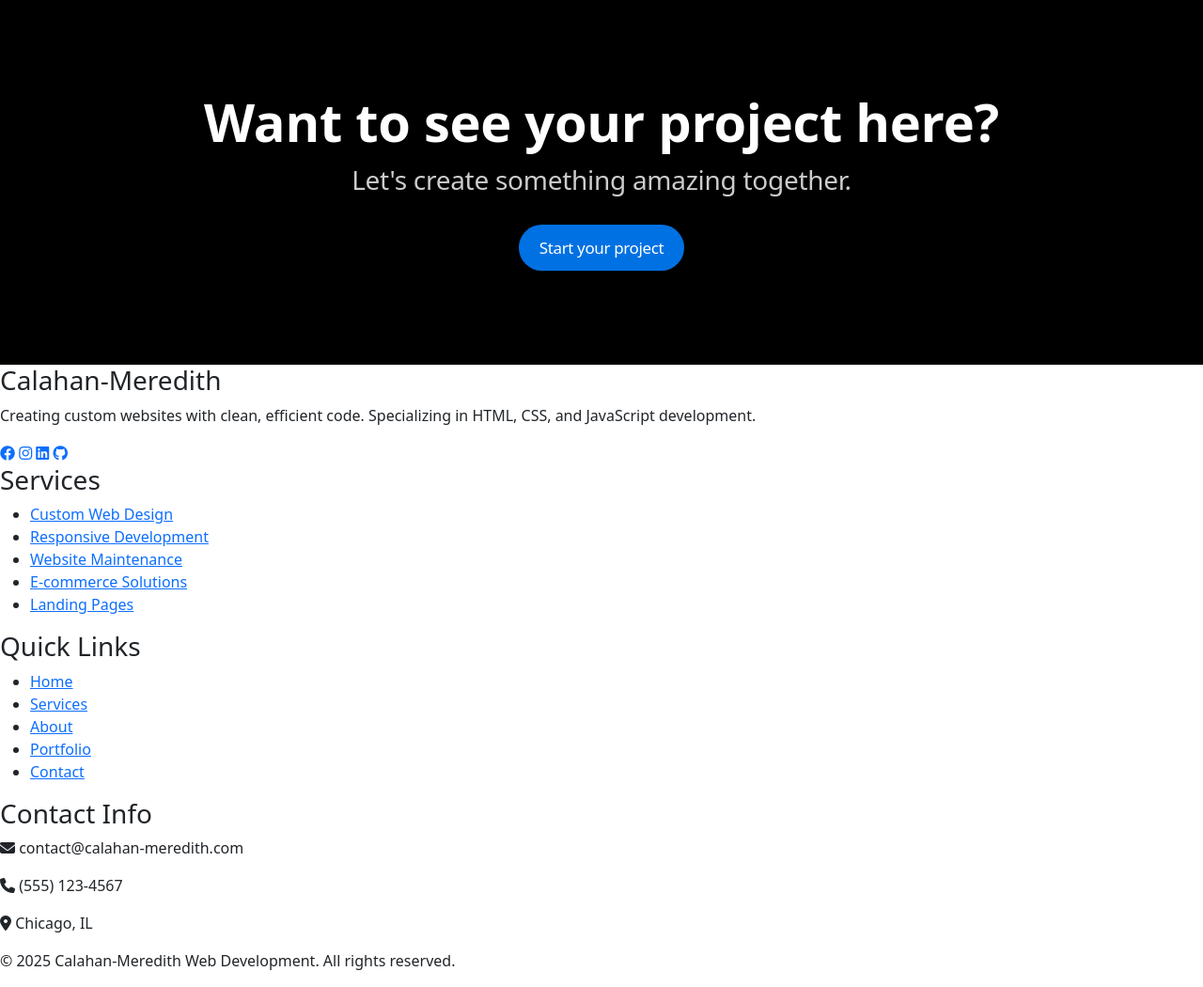
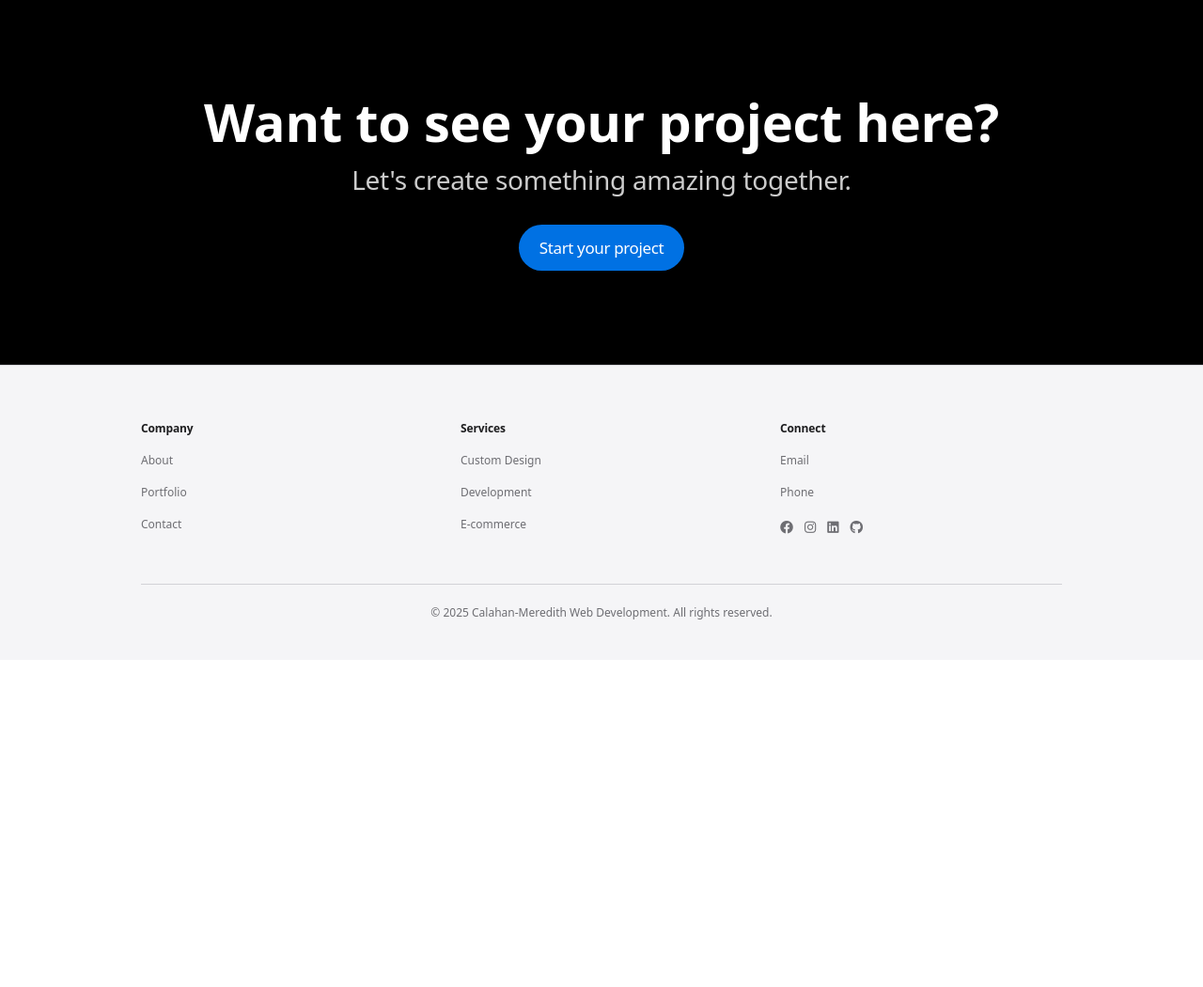
Before and after one commit to Ben-Meredith/Calihan-Meredith, a Flask app: page /about in a window 1280 px wide. Shown: the part 2379-3429 px from the top of the page at 94% size. After the commit the page ends 3038 px from the top, so only its background shows below. Run offline with Flask 3, Linux system fonts and the light colour scheme.

Commit message:
Update base.html

```diff
--- a/templates/base.html
+++ b/templates/base.html
@@ -55,52 +55,55 @@
     <!-- Main Content -->
     {% block content %}{% endblock %}
 
-    <!-- Footer -->
-    <footer>
-        <div class="footer-content">
-            <div class="footer-section">
-                <h3>Calahan-Meredith</h3>
-                <p>Creating custom websites with clean, efficient code. Specializing in HTML, CSS, and JavaScript development.</p>
-                <div class="footer-social">
-                    <a href="#" aria-label="Facebook"><i class="fab fa-facebook"></i></a>
-                    <a href="#" aria-label="Instagram"><i class="fab fa-instagram"></i></a>
-                    <a href="#" aria-label="LinkedIn"><i class="fab fa-linkedin"></i></a>
-                    <a href="#" aria-label="GitHub"><i class="fab fa-github"></i></a>
+    <!-- Footer (Apple-style: minimal, clean) -->
+    <footer style="background: #f5f5f7; border-top: 1px solid #d2d2d7; padding: 60px 22px 40px;">
+        <div style="max-width: 980px; margin: 0 auto;">
+            <!-- Main Footer Content -->
+            <div style="display: grid; grid-template-columns: repeat(auto-fit, minmax(200px, 1fr)); gap: 40px; margin-bottom: 40px;">
+
+                <!-- Company -->
+                <div>
+                    <h3 style="font-size: 12px; font-weight: 600; color: #1d1d1f; margin-bottom: 12px; letter-spacing: -0.01em;">Company</h3>
+                    <ul style="list-style: none; padding: 0; margin: 0;">
+                        <li style="margin-bottom: 10px;"><a href="{{ url_for('about') }}" style="font-size: 12px; color: #6e6e73; text-decoration: none; transition: color 0.3s;">About</a></li>
+                        <li style="margin-bottom: 10px;"><a href="{{ url_for('portfolio') }}" style="font-size: 12px; color: #6e6e73; text-decoration: none; transition: color 0.3s;">Portfolio</a></li>
+                        <li style="margin-bottom: 10px;"><a href="{{ url_for('contact') }}" style="font-size: 12px; color: #6e6e73; text-decoration: none; transition: color 0.3s;">Contact</a></li>
+                    </ul>
                 </div>
+
+                <!-- Services -->
+                <div>
+                    <h3 style="font-size: 12px; font-weight: 600; color: #1d1d1f; margin-bottom: 12px; letter-spacing: -0.01em;">Services</h3>
+                    <ul style="list-style: none; padding: 0; margin: 0;">
+                        <li style="margin-bottom: 10px;"><a href="{{ url_for('services') }}" style="font-size: 12px; color: #6e6e73; text-decoration: none; transition: color 0.3s;">Custom Design</a></li>
+                        <li style="margin-bottom: 10px;"><a href="{{ url_for('services') }}" style="font-size: 12px; color: #6e6e73; text-decoration: none; transition: color 0.3s;">Development</a></li>
+                        <li style="margin-bottom: 10px;"><a href="{{ url_for('services') }}" style="font-size: 12px; color: #6e6e73; text-decoration: none; transition: color 0.3s;">E-commerce</a></li>
+                    </ul>
+                </div>
+
+                <!-- Connect -->
+                <div>
+                    <h3 style="font-size: 12px; font-weight: 600; color: #1d1d1f; margin-bottom: 12px; letter-spacing: -0.01em;">Connect</h3>
+                    <ul style="list-style: none; padding: 0; margin: 0;">
+                        <li style="margin-bottom: 10px;"><a href="mailto:contact@calahan-meredith.com" style="font-size: 12px; color: #6e6e73; text-decoration: none; transition: color 0.3s;">Email</a></li>
+                        <li style="margin-bottom: 10px;"><a href="tel:+15551234567" style="font-size: 12px; color: #6e6e73; text-decoration: none; transition: color 0.3s;">Phone</a></li>
+                        <li style="margin-bottom: 10px; display: flex; gap: 12px; margin-top: 16px;">
+                            <a href="#" style="color: #6e6e73; transition: color 0.3s; font-size: 14px;"><i class="fab fa-facebook"></i></a>
+                            <a href="#" style="color: #6e6e73; transition: color 0.3s; font-size: 14px;"><i class="fab fa-instagram"></i></a>
+                            <a href="#" style="color: #6e6e73; transition: color 0.3s; font-size: 14px;"><i class="fab fa-linkedin"></i></a>
+                            <a href="#" style="color: #6e6e73; transition: color 0.3s; font-size: 14px;"><i class="fab fa-github"></i></a>
+                        </li>
+                    </ul>
+                </div>
+
             </div>
 
-            <div class="footer-section">
-                <h3>Services</h3>
-                <ul>
-                    <li><a href="{{ url_for('services') }}">Custom Web Design</a></li>
-                    <li><a href="{{ url_for('services') }}">Responsive Development</a></li>
-                    <li><a href="{{ url_for('services') }}">Website Maintenance</a></li>
-                    <li><a href="{{ url_for('services') }}">E-commerce Solutions</a></li>
-                    <li><a href="{{ url_for('services') }}">Landing Pages</a></li>
-                </ul>
+            <!-- Bottom Line -->
+            <div style="border-top: 1px solid #d2d2d7; padding-top: 20px;">
+                <p style="font-size: 12px; color: #6e6e73; margin: 0; text-align: center; line-height: 1.66667;">
+                    © 2025 Calahan-Meredith Web Development. All rights reserved.
+                </p>
             </div>
-
-            <div class="footer-section">
-                <h3>Quick Links</h3>
-                <ul>
-                    <li><a href="{{ url_for('index') }}">Home</a></li>
-                    <li><a href="{{ url_for('services') }}">Services</a></li>
-                    <li><a href="{{ url_for('about') }}">About</a></li>
-                    <li><a href="{{ url_for('portfolio') }}">Portfolio</a></li>
-                    <li><a href="{{ url_for('contact') }}">Contact</a></li>
-                </ul>
-            </div>
-
-            <div class="footer-section">
-                <h3>Contact Info</h3>
-                <p><i class="fas fa-envelope"></i> contact@calahan-meredith.com</p>
-                <p><i class="fas fa-phone"></i> (555) 123-4567</p>
-                <p><i class="fas fa-map-marker-alt"></i> Chicago, IL</p>
-            </div>
-        </div>
-
-        <div class="footer-bottom">
-            <p>&copy; 2025 Calahan-Meredith Web Development. All rights reserved.</p>
         </div>
     </footer>
 
@@ -109,6 +112,12 @@
     <!-- Custom JS -->
     <script src="{{ url_for('static', filename='js/script.js') }}"></script>
 
+    <style>
+        footer a:hover {
+            color: #0071e3 !important;
+        }
+    </style>
+
     {% block extra_js %}{% endblock %}
 </body>
 </html>
```
